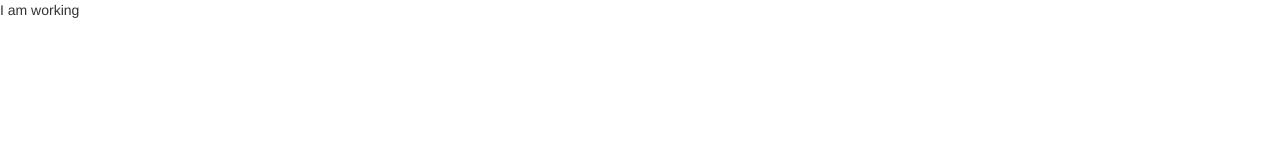
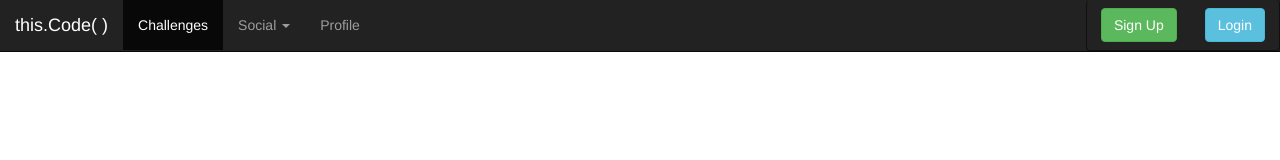
Before and after one commit to dadleatherwood/this.Code, a website: page public/index.html at #!/login in a window 1280 px wide. Drawn offline with nearby package versions, Linux system fonts and the light colour scheme; some packages are replaced by stand-ins of ours.

Commit message:
styling for navbar

```diff
--- a/public/index.html
+++ b/public/index.html
@@ -7,27 +7,30 @@
   <title>this.Code()</title>
 
   <!-- Stylesheets -->
-  <link rel="stylesheet" href="./styles/main.css" />
+  <link rel="stylesheet" href="styles/main.css"/>
+  <link rel="stylesheet" href="styles/navbar.css" />
+
+  <!-- Bootstrap -->
+  <link rel="stylesheet" href="https://maxcdn.bootstrapcdn.com/bootstrap/3.3.7/css/bootstrap.min.css" integrity="sha384-BVYiiSIFeK1dGmJRAkycuHAHRg32OmUcww7on3RYdg4Va+PmSTsz/K68vbdEjh4u" crossorigin="anonymous">
 
   <!-- fonts -->
   <script src="https://use.fontawesome.com/3f4e4cae71.js"></script>
 
-  <!-- Bootstrap -->
-  <link rel="stylesheet" href="https://maxcdn.bootstrapcdn.com/bootstrap/3.3.7/css/bootstrap.min.css" integrity="sha384-BVYiiSIFeK1dGmJRAkycuHAHRg32OmUcww7on3RYdg4Va+PmSTsz/K68vbdEjh4u" crossorigin="anonymous">
 
 </head>
+
+
 
 <body ng-controller="myAppCtrl">
 
   <!-- nav bar -->
   <header>
-    {{test}}
     <navbar></navbar>
   </header>
 
   <!-- main (ui content) -->
   <div class="ui-view">
-    <ui-view></ui-view>
+    <ui-view>{{test}}</ui-view>
   </div>
 
   <!-- footer -->
@@ -44,6 +47,7 @@
   <script src="./js/app.js"></script>
   <script src="./js/controllers/myAppCtrl.js"></script>
   <script src="./js/services/myAppSrv.js"></script>
+  <script src="./js/directives/navbar.js"></script>
 
 
 </body>
--- a/public/styles/main.css
+++ b/public/styles/main.css
@@ -0,0 +1,9 @@
+*{
+  margin: 0;
+  padding: 0;
+  box-sizing: border-box;
+}
+
+.ui-view {
+  margin-top: 50px;
+}
--- a/public/styles/navbar.css
+++ b/public/styles/navbar.css
@@ -0,0 +1,7 @@
+.navbar-brand {
+  font-size: 32px;
+}
+
+.btn {
+  margin: 1em;
+}
--- a/public/views/navbar.html
+++ b/public/views/navbar.html
@@ -1,5 +1,6 @@
 <nav class="navbar navbar-inverse navbar-fixed-top">
-  <div class="conatiner-fluid">
+  <div class="container-fluid">
+    <!-- brand and toggle when mobile -->
     <div class="navbar-header">
       <button type="button" class="navbar-toggle collapsed" data-toggle="collapse" data-target="#bs-example-navbar-collapse-1" aria-expanded="false">
         <span class="sr-only"></span>
@@ -7,15 +8,32 @@
         <span class="icon-bar"></span>
         <span class="icon-bar"></span>
       </button>
-      <a class="navbar-brand" ui-sref="home">this.Code()</a>
+      <a class="navbar-brand" ui-sref="home">this.Code( )</a>
     </div>
+    <!-- links -->
+    <div class="collapse navbar-collapse" id="bs-example-navbar-collapse-1">
+      <ul class="nav navbar-nav">
+        <li class="active"><a ui-sref="#">Challenges <span class="sr-only">(current)</span></a></li>
+        <li class="dropdown">
+          <a ui-sref="#" class="dropdown-toggle" data-toggle="dropdown" role="button" aria-haspopup="true" aria-expanded="false">Social <span class="caret"></span></a>
+          <ul class="dropdown-menu">
+            <li><a ui-sref="#">LeaderBoard</a></li>
+            <li><a ui-sref="#">Discussion</a></li>
+          </ul>
+        </li>
+        <li>
+          <li><a ui-sref="#">Profile</a></li>
+        </li>
+      </ul>
+    <!-- buttons -->
     <div class="navbar navbar-nav navbar-right collapse navbar-collapse" id="bs-example-navbar-collapse-1">
+
       <ul class="nav navbar-nav">
         <li>
-          <button ui-sref="#" type="button" class="btn btn-success navbar-btn">Sign Up</button>
+          <button ui-sref="#" type="button" class="btn btn-success navbar-btn" id="sign-up-btn">Sign Up</button>
         </li>
         <li>
-          <button ui-sref="#" type="button" class="btn btn-success navbar-btn">Login</button>
+          <button ui-sref="#" type="button" class="btn btn-info navbar-btn" id="login-btn">Login</button>
         </li>
       </ul>
     </div>
```
